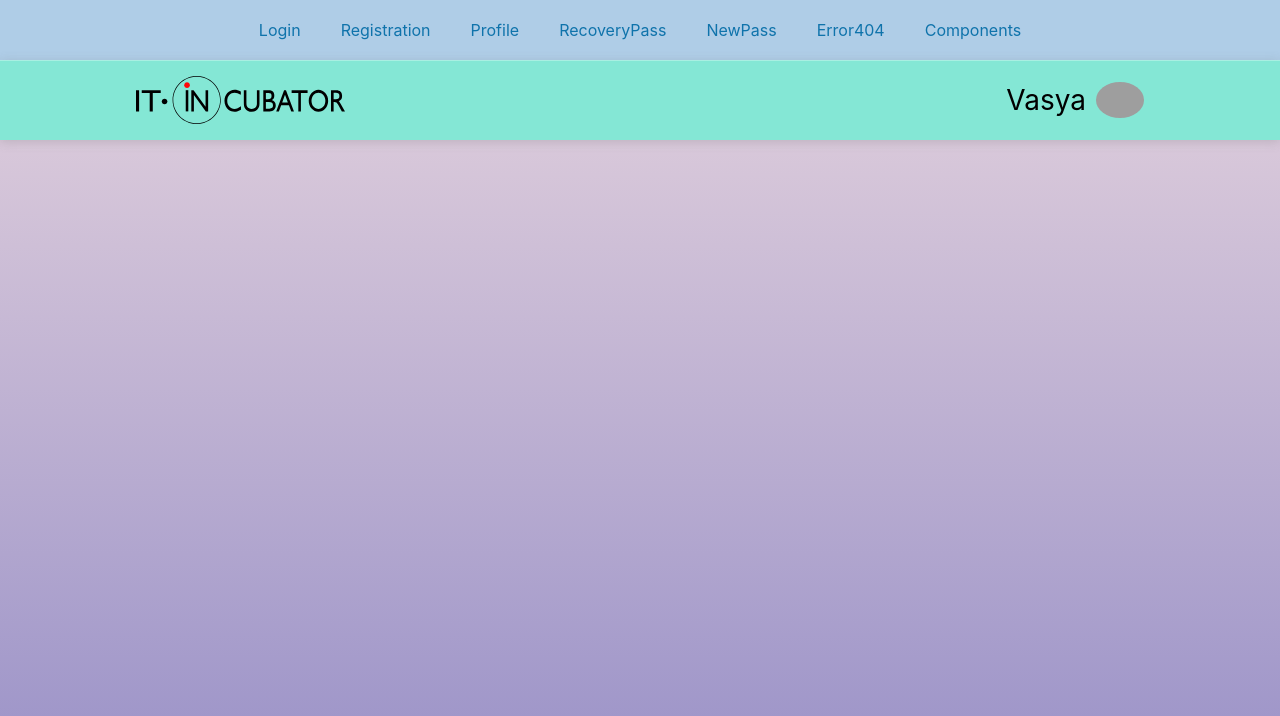
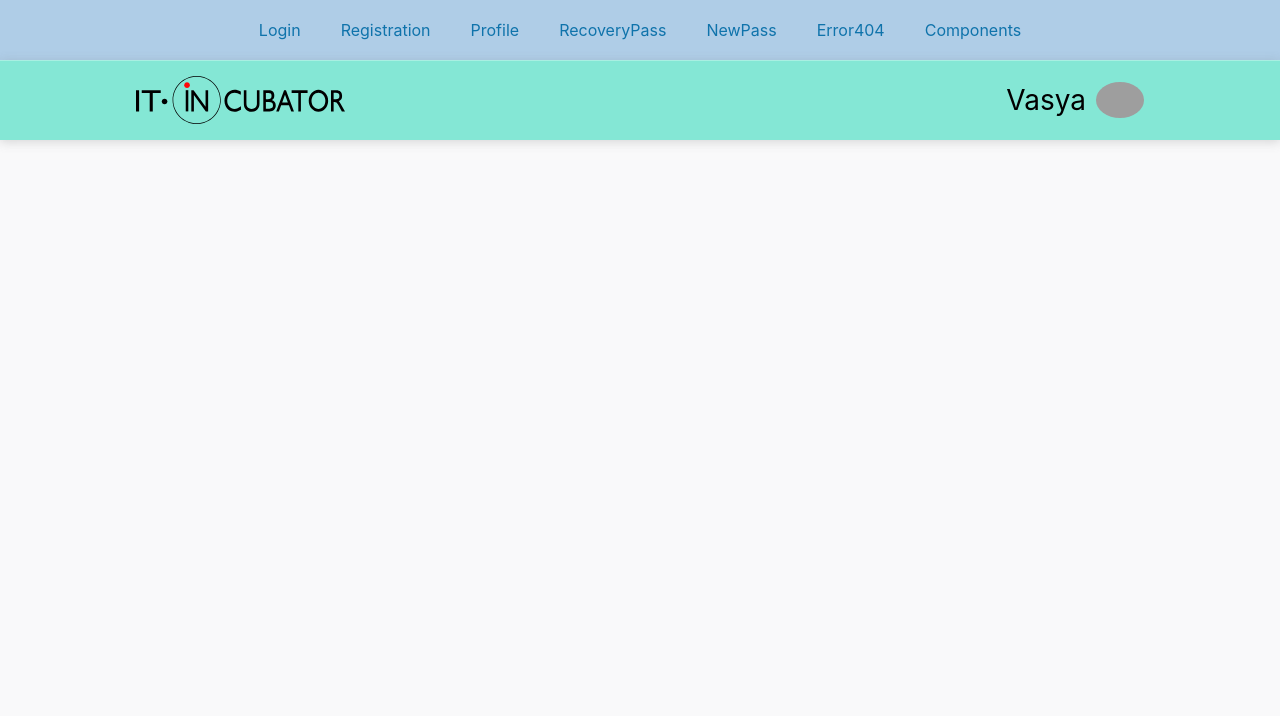
Before and after one commit to msaserj/inc-fridayproj, a React (Create React App) app: page / in a window 1280 px wide. Shown: the top 716 px of the page. Built offline with nearby package versions, Linux system fonts and the light colour scheme; grey boxes are pictures that could not be loaded.

Commit message:
app.css background-color

```diff
--- a/src/App/App.css
+++ b/src/App/App.css
@@ -2,9 +2,9 @@
     text-align: center;
 
     /*добавил градиент по figma*/
-    background: linear-gradient(180deg, #E6D4DE 0%, #9890C7 100%);
-    height: 100%;
-    min-height: 100vh;
+    /*background: linear-gradient(180deg, #E6D4DE 0%, #9890C7 100%);*/
+    /*height: 100%;*/
+    /*min-height: 100vh;*/
 
 }
 
```
